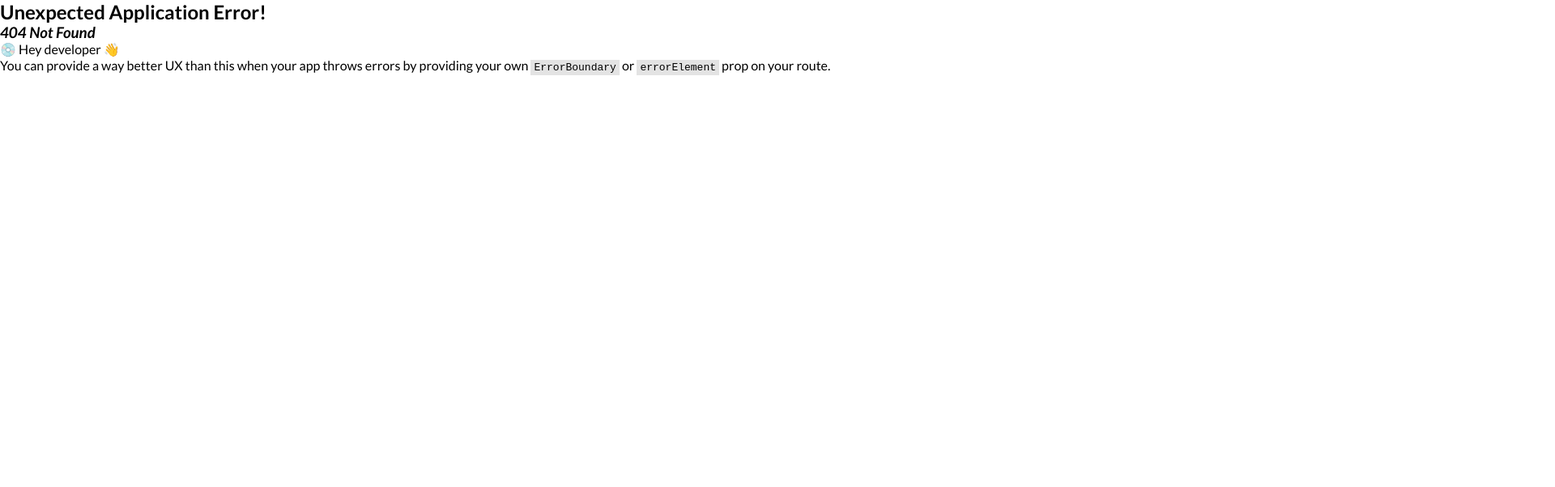
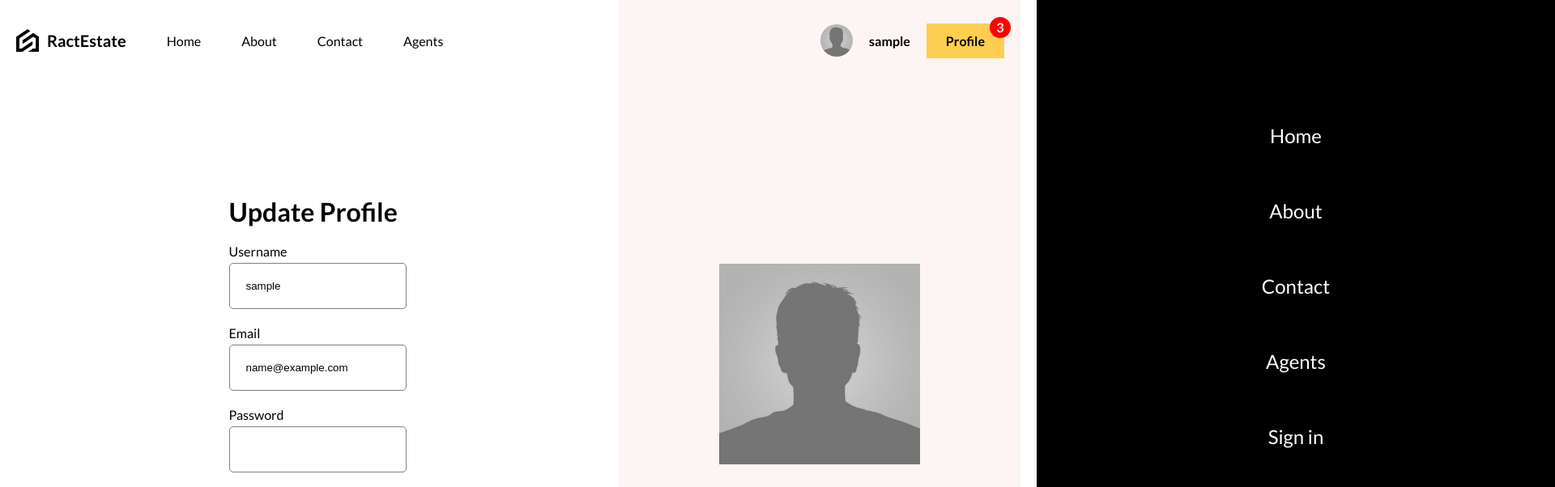
Before and after one commit to Narotam-Mishra/react-real-estate-app, a React (Vite) app: page /profile/update in a window 1280 px wide. Before the commit this address had no page. Shown: the top 602 px of the page at 81% size, 1920 px wide, since content can reach past the window. Built offline with nearby package versions, Linux system fonts and the light colour scheme; sample sign-in values are in the browser's storage.

Commit message:
react-real-estate_app_1.27_protected_route_implementation

```diff
--- a/src/components/navbar/Navbar.scss
+++ b/src/components/navbar/Navbar.scss
@@ -1,10 +1,10 @@
 @import "../../responsive.scss";
 
 nav{
+    height: 100px;
     display: flex;
     justify-content: space-between;
     align-items: center;
-    height: 100px;
 
     a{
         transition: all 0.4s ease;
@@ -63,7 +63,7 @@
             padding: 12px 24px;
             margin: 20px;
             z-index: 101;
-            cursor: pointer;
+            // cursor: pointer;
         }
 
         .user{
--- a/src/pages/layout/Layout.jsx
+++ b/src/pages/layout/Layout.jsx
@@ -1,6 +1,8 @@
-import { Outlet } from 'react-router-dom';
+import { Navigate, Outlet } from 'react-router-dom';
 import Navbar from '../../components/navbar/Navbar';
 import './Layout.scss';
+import { AuthContextVal } from '../../context/AuthContext';
+import { useContext } from 'react';
 
 const Layout = () => {
   return (
@@ -15,4 +17,23 @@
   )
 }
 
-export default Layout
+const RequireAuth = () => {
+  const { currentUser } = useContext(AuthContextVal)
+
+  if (!currentUser) return <Navigate to="/login" />;
+
+  else{
+    return (
+      <div className="layout">
+        <div className="navbar">
+          <Navbar />
+        </div>
+        <div className="content">
+          <Outlet />
+        </div>
+      </div>
+    );
+  }
+}
+
+export { Layout, RequireAuth }
--- a/src/pages/profilePage/ProfilePage.jsx
+++ b/src/pages/profilePage/ProfilePage.jsx
@@ -1,21 +1,15 @@
-import { useNavigate } from 'react-router-dom';
+import { Link, useNavigate } from 'react-router-dom';
 import Chat from '../../components/chat/Chat';
 import List from '../../components/list/List';
 import apiRequest from '../../lib/apiRequest';
 import './ProfilePage.scss';
-import { useContext, useEffect } from 'react';
+import { useContext } from 'react';
 import { AuthContextVal }  from '../../context/AuthContext';
 
 const ProfilePage = () => {
   const { updateUser, currentUser } = useContext(AuthContextVal)
 
   const navigate = useNavigate()
-
-  useEffect(() => {
-    if(!currentUser){
-      navigate("/login")
-    }
-  }, [currentUser, navigate])
 
   const handleLogout = async () => {
     try {
@@ -32,12 +26,12 @@
     }
   }
   return (
-    currentUser && <div className="profilePage">
+    <div className="profilePage">
       <div className="details">
         <div className="wrapper">
           <div className="title">
             <h1>User Information</h1>
-            <button>Update Profile</button>
+            <Link to="/profile/update"><button>Update Profile</button></Link>
           </div>
           <div className="info">
             <span>
--- /dev/null
+++ b/src/pages/profileUpdatePage/profileUpdatePage.jsx
@@ -0,0 +1,84 @@
+/* eslint-disable no-unused-vars */
+/* eslint-disable react-hooks/rules-of-hooks */
+import { useContext, useState } from 'react';
+import './profileUpdatePage.scss'
+import { AuthContextVal } from '../../context/AuthContext';
+import { useNavigate } from 'react-router-dom';
+import apiRequest from '../../lib/apiRequest';
+
+const ProfileUpdatePage = () => {
+  const { currentUser, updateUser } = useContext(AuthContextVal);
+  const [error, setError] = useState("");
+  const [avatar, setAvatar] = useState([]);
+
+  const navigate = useNavigate();
+
+  const handleSubmit = async (e) => {
+    e.preventDefault();
+    const formData = new FormData(e.target);
+
+    const { username, email, password } = Object.fromEntries(formData);
+
+    try {
+      const res = await apiRequest.put(`/users/${currentUser.id}`, {
+        username,
+        email,
+        password,
+        avatar:avatar[0]
+      });
+      updateUser(res.data);
+      navigate("/profile");
+    } catch (err) {
+      console.log(err);
+      setError(err.response.data.message);
+    }
+  };
+  return (
+    <div className='profileUpdatePage'>
+        <div className="formContainer">
+        <form onSubmit={handleSubmit}>
+          <h1>Update Profile</h1>
+          <div className="item">
+            <label htmlFor="username">Username</label>
+            <input
+              id="username"
+              name="username"
+              type="text"
+              defaultValue={currentUser.username}
+            />
+          </div>
+          <div className="item">
+            <label htmlFor="email">Email</label>
+            <input
+              id="email"
+              name="email"
+              type="email"
+              defaultValue={currentUser.email}
+            />
+          </div>
+          <div className="item">
+            <label htmlFor="password">Password</label>
+            <input id="password" name="password" type="password" />
+          </div>
+          <button>Update</button>
+          {error && <span>error</span>}
+        </form>
+      </div>
+      <div className="sideContainer">
+        <img src={avatar[0] || currentUser.avatar || "/noavatar.jpg"} alt="" className="avatar" />
+        {/* <UploadWidget
+          uwConfig={{
+            cloudName: "lamadev",
+            uploadPreset: "estate",
+            multiple: false,
+            maxImageFileSize: 2000000,
+            folder: "avatars",
+          }}
+          setState={setAvatar}
+        /> */}
+      </div>
+    </div>
+  )
+}
+
+export default ProfileUpdatePage
--- /dev/null
+++ b/src/pages/profileUpdatePage/profileUpdatePage.scss
@@ -0,0 +1,55 @@
+.profileUpdatePage {
+    height: 100%;
+    display: flex;
+
+    .formContainer {
+      flex:3;
+      display: flex;
+      align-items: center;
+      justify-content: center;
+      form {
+        display: flex;
+        flex-direction: column;
+        gap: 20px;
+
+        .item {
+          display: flex;
+          flex-direction: column;
+          gap: 5px;
+
+          label {
+          }
+
+          input {
+            padding: 20px;
+            border-radius: 5px;
+            border: 1px solid gray;
+          }
+        }
+        button {
+          padding: 20px;
+          border-radius: 5px;
+          border: none;
+          background-color: teal;
+          color: white;
+          font-weight: bold;
+          cursor: pointer;
+        }
+      }
+    }
+
+    .sideContainer {
+      flex: 2;
+      background-color: #fcf5f3;
+      display: flex;
+      flex-direction: column;
+      gap: 20px;
+      align-items: center;
+      justify-content: center;
+
+      .avatar{
+        width: 50%;
+        object-fit: cover;
+      }
+    }
+  }
```
Also changed, not shown: src/App.jsx (+12 -1 lines), src/components/uploadWidget/UploadWidget.jsx (added).
